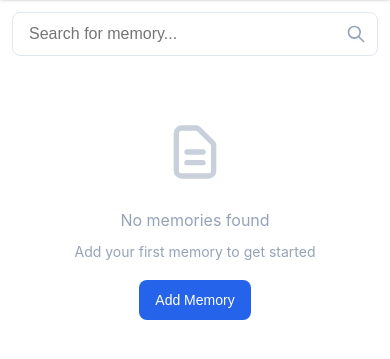
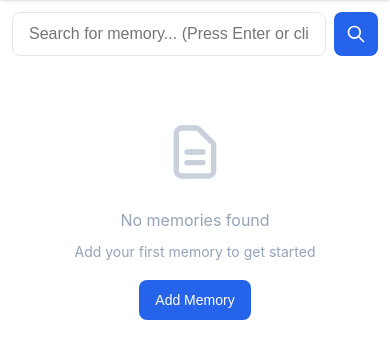
Before and after one commit to jxitc/info_agent, a Flask app: page / in a window 390 px wide. Shown: the part 64-423 px from the top of the page. Run offline with Flask 3, Linux system fonts and the light colour scheme; data comes from the database, SQL or seed files in the repository; data that the repository does not hold is empty.

Commit message:
Enhance web UI search with filtering and user feedback
Web Interface Improvements:
- Add search button alongside input field for better usability
- Remove auto-search on typing, now only searches on Enter or button click
- Filter search results to only show relevance scores > 0.3
- Display informative search statistics showing filtered results count
- Add visual feedback when filtering occurs vs when all results are relevant

Backend Improvements:
- Add detailed logging for hybrid search results with memory IDs, sources, and scores
- Log first 5 search results for debugging hybrid search performance
- Improve search result transparency for development and monitoring

UI/UX Enhancements:
- Professional search info box with icons and proper typography
- Responsive flexbox layout for search container
- Clear messaging about filtered results to build user trust
- Proper pluralization and HTML escaping for search queries

🤖 Generated with [Claude Code](https://claude.ai/code)

Co-Authored-By: Claude <noreply@anthropic.com>

```diff
--- a/info_agent/core/repository.py
+++ b/info_agent/core/repository.py
@@ -434,6 +434,7 @@ class SQLiteMemoryRepository(MemoryRepositoryInterface):
             search_results = vector_results
 
             self.logger.info(f"Semantic search '{query}' returned {len(search_results)} results")
+
             return search_results
 
         except Exception as e:
@@ -497,7 +498,16 @@ class SQLiteMemoryRepository(MemoryRepositoryInterface):
             combined_results.sort(key=lambda x: x.relevance_score, reverse=True)
             combined_results = combined_results[:limit]
 
-            self.logger.debug(f"Hybrid search '{query}' returned {len(combined_results)} results")
+            # Log detailed result information
+            self.logger.info(f"Hybrid search '{query}' returned {len(combined_results)} results")
+            for i, result in enumerate(combined_results[:5]):  # Log first 5 results for debugging
+                self.logger.info(f"  {i+1}. Memory ID: {result.memory.id}, "
+                                f"Source: {result.match_type}, "
+                                f"Score: {result.relevance_score:.3f}, "
+                                f"Title: '{result.memory.title}'")
+
+            if len(combined_results) > 5:
+                self.logger.debug(f"  ... and {len(combined_results) - 5} more results")
             return combined_results
 
         except Exception as e:
--- a/info_agent/web/static/css/main.css
+++ b/info_agent/web/static/css/main.css
@@ -188,11 +188,13 @@ body {
 .search-container {
     position: relative;
     margin-bottom: 2rem;
+    display: flex;
+    gap: 0.5rem;
 }
 
 .search-bar {
-    width: 100%;
-    padding: 0.75rem 2.5rem 0.75rem 1rem;
+    flex: 1;
+    padding: 0.75rem 1rem;
     border: 1px solid var(--border-color);
     border-radius: var(--border-radius);
     font-size: 1rem;
@@ -206,14 +208,75 @@ body {
     box-shadow: 0 0 0 3px rgb(37 99 235 / 0.1);
 }
 
-.search-icon {
-    position: absolute;
-    right: 0.75rem;
-    top: 50%;
-    transform: translateY(-50%);
-    color: var(--text-muted);
+.search-button {
+    padding: 0.75rem;
+    background: var(--primary-color);
+    color: white;
+    border: none;
+    border-radius: var(--border-radius);
+    cursor: pointer;
+    display: flex;
+    align-items: center;
+    justify-content: center;
+    transition: all 0.2s ease;
+    min-width: 44px;
+}
+
+.search-button:hover {
+    background: var(--primary-hover);
+}
+
+.search-button:active {
+    transform: translateY(1px);
+}
+
+.search-button .search-icon {
     width: 20px;
     height: 20px;
+}
+
+.search-icon {
+    color: currentColor;
+    width: 20px;
+    height: 20px;
+}
+
+/* Search Info */
+.search-info {
+    display: flex;
+    align-items: center;
+    gap: 0.5rem;
+    padding: 1rem;
+    margin-bottom: 1.5rem;
+    background: var(--bg-secondary);
+    border: 1px solid var(--border-color);
+    border-radius: var(--border-radius);
+    color: var(--text-secondary);
+    font-size: 0.9rem;
+}
+
+.search-info-icon {
+    width: 18px;
+    height: 18px;
+    color: var(--primary-color);
+    flex-shrink: 0;
+}
+
+.search-info strong {
+    color: var(--text-primary);
+    font-weight: 600;
+}
+
+.search-info em {
+    color: var(--primary-color);
+    font-style: normal;
+    font-weight: 500;
+}
+
+.filter-info {
+    color: var(--text-muted);
+    font-size: 0.85rem;
+    margin-left: 0.5rem;
 }
 
 /* Memory Cards */
--- a/info_agent/web/static/js/app.js
+++ b/info_agent/web/static/js/app.js
@@ -11,6 +11,7 @@ class InfoAgent {
         this.memories = [];
         this.searchQuery = '';
         this.isLoading = false;
+        this.searchStats = null; // Store search filtering statistics
 
         this.init();
     }
@@ -63,16 +64,23 @@ class InfoAgent {
 
         // Search functionality
         const searchInput = document.getElementById('search-input');
+        const searchButton = document.getElementById('search-button');
+
         if (searchInput) {
-            searchInput.addEventListener('input', (e) => {
-                this.handleSearch(e.target.value);
-            });
-
+            // Search when Enter is pressed
             searchInput.addEventListener('keydown', (e) => {
                 if (e.key === 'Enter') {
                     e.preventDefault();
                     this.performSearch(e.target.value);
                 }
+            });
+        }
+
+        if (searchButton) {
+            // Search when button is clicked
+            searchButton.addEventListener('click', () => {
+                const query = searchInput ? searchInput.value : '';
+                this.performSearch(query);
             });
         }
 
@@ -200,12 +208,14 @@ class InfoAgent {
                     type="text"
                     id="search-input"
                     class="search-bar"
-                    placeholder="Search for memory..."
+                    placeholder="Search for memory... (Press Enter or click search)"
                     value="${this.searchQuery}"
                 >
-                <svg class="search-icon" fill="none" stroke="currentColor" viewBox="0 0 24 24">
-                    <path stroke-linecap="round" stroke-linejoin="round" stroke-width="2" d="M21 21l-6-6m2-5a7 7 0 11-14 0 7 7 0 0114 0z"></path>
-                </svg>
+                <button id="search-button" class="search-button" type="button" title="Search">
+                    <svg class="search-icon" fill="none" stroke="currentColor" viewBox="0 0 24 24">
+                        <path stroke-linecap="round" stroke-linejoin="round" stroke-width="2" d="M21 21l-6-6m2-5a7 7 0 11-14 0 7 7 0 0114 0z"></path>
+                    </svg>
+                </button>
             </div>
 
             <div id="memories-container">
@@ -347,7 +357,47 @@ class InfoAgent {
         }
 
         const memoriesHtml = this.memories.map(memory => this.renderMemoryCard(memory)).join('');
-        return `<div class="memory-grid">${memoriesHtml}</div>`;
+        const searchInfoHtml = this.renderSearchInfo();
+
+        return `
+            ${searchInfoHtml}
+            <div class="memory-grid">${memoriesHtml}</div>
+        `;
+    }
+
+    /**
+     * Render search info message
+     */
+    renderSearchInfo() {
+        if (!this.searchStats) {
+            return ''; // No search performed, don't show anything
+        }
+
+        const { totalResults, filteredResults, query } = this.searchStats;
+
+        if (totalResults === filteredResults) {
+            // No filtering occurred
+            return `
+                <div class="search-info">
+                    <svg class="search-info-icon" fill="none" stroke="currentColor" viewBox="0 0 24 24">
+                        <path stroke-linecap="round" stroke-linejoin="round" stroke-width="2" d="M21 21l-6-6m2-5a7 7 0 11-14 0 7 7 0 0114 0z"></path>
+                    </svg>
+                    Found <strong>${filteredResults}</strong> ${filteredResults === 1 ? 'result' : 'results'} for "<em>${this.escapeHtml(query)}</em>"
+                </div>
+            `;
+        } else {
+            // Filtering occurred
+            const filtered = totalResults - filteredResults;
+            return `
+                <div class="search-info">
+                    <svg class="search-info-icon" fill="none" stroke="currentColor" viewBox="0 0 24 24">
+                        <path stroke-linecap="round" stroke-linejoin="round" stroke-width="2" d="M21 21l-6-6m2-5a7 7 0 11-14 0 7 7 0 0114 0z"></path>
+                    </svg>
+                    Found <strong>${filteredResults}</strong> relevant ${filteredResults === 1 ? 'result' : 'results'} for "<em>${this.escapeHtml(query)}</em>"
+                    <span class="filter-info">— filtered out ${filtered} ${filtered === 1 ? 'result' : 'results'} with relevance &lt; 0.3</span>
+                </div>
+            `;
+        }
     }
 
     /**
@@ -447,6 +497,7 @@ class InfoAgent {
      */
     async loadMemories(limit = 20) {
         this.isLoading = true;
+        this.searchStats = null; // Clear search stats when loading all memories
         this.updateUI();
 
         try {
@@ -485,15 +536,30 @@ class InfoAgent {
             const data = await response.json();
 
             if (data.success) {
-                // Convert search results to memory format
-                this.memories = data.data.results.map(result => ({
+                // Filter results by relevance score > 0.3, then convert to memory format
+                const filteredResults = data.data.results.filter(result => {
+                    const hasScore = result.relevance_score !== null && result.relevance_score !== undefined;
+                    return hasScore && result.relevance_score > 0.3;
+                });
+
+                // Store search statistics for UI display
+                this.searchStats = {
+                    totalResults: data.data.results.length,
+                    filteredResults: filteredResults.length,
+                    query: query
+                };
+
+                this.memories = filteredResults.map(result => ({
                     id: result.memory_id,
                     title: result.title,
                     content: result.snippet,
                     created_at: new Date().toISOString(), // Placeholder
                     word_count: result.snippet.split(' ').length,
-                    dynamic_fields: {}
+                    dynamic_fields: {},
+                    relevance_score: result.relevance_score // Keep relevance score for debugging
                 }));
+
+                console.log(`Search for "${query}": ${data.data.results.length} total, ${filteredResults.length} relevant (score > 0.3)`);
             } else {
                 throw new Error(data.error?.message || 'Search failed');
             }
@@ -576,15 +642,7 @@ class InfoAgent {
      * Event Handlers
      */
 
-    handleSearch(query) {
-        // Debounce search
-        clearTimeout(this.searchTimeout);
-        this.searchTimeout = setTimeout(() => {
-            if (query.trim() !== this.searchQuery) {
-                this.performSearch(query);
-            }
-        }, 300);
-    }
+    // Removed handleSearch method - now only search on Enter key press
 
     performSearch(query) {
         this.searchMemories(query);
```
